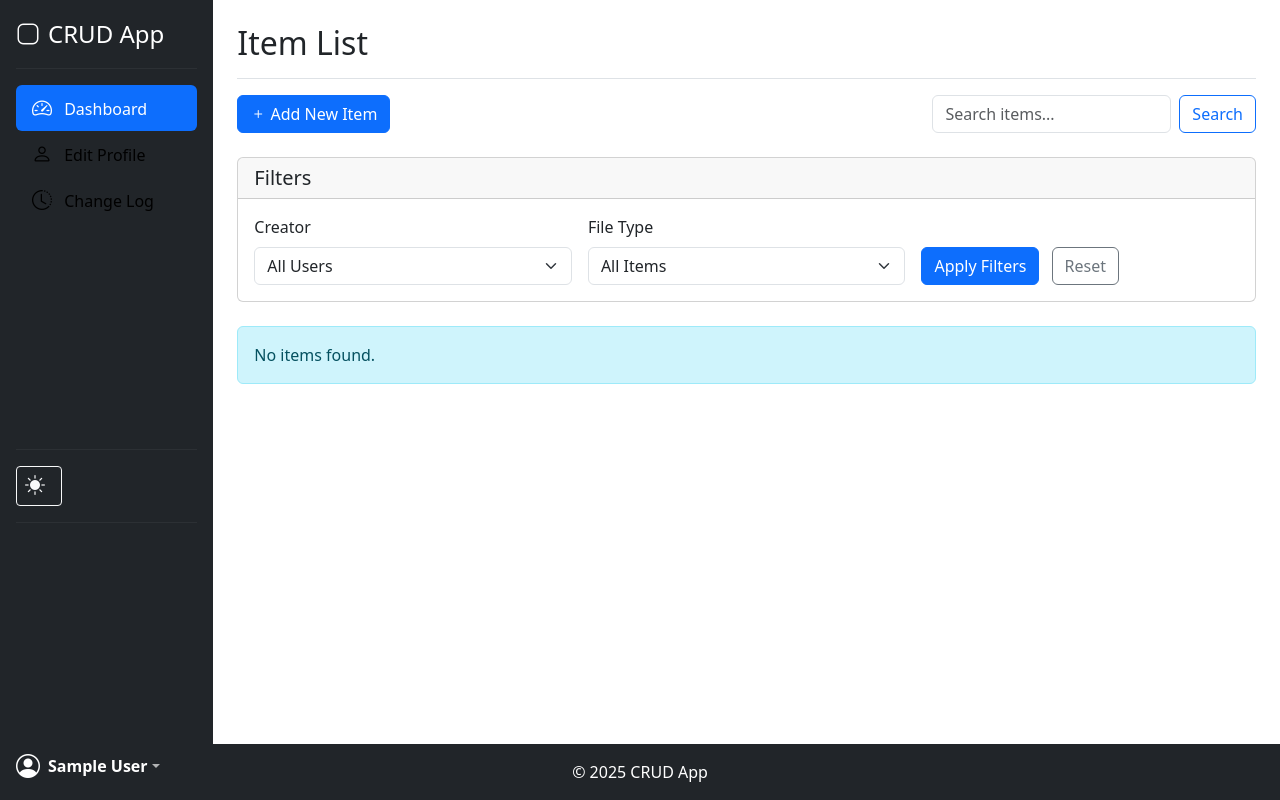
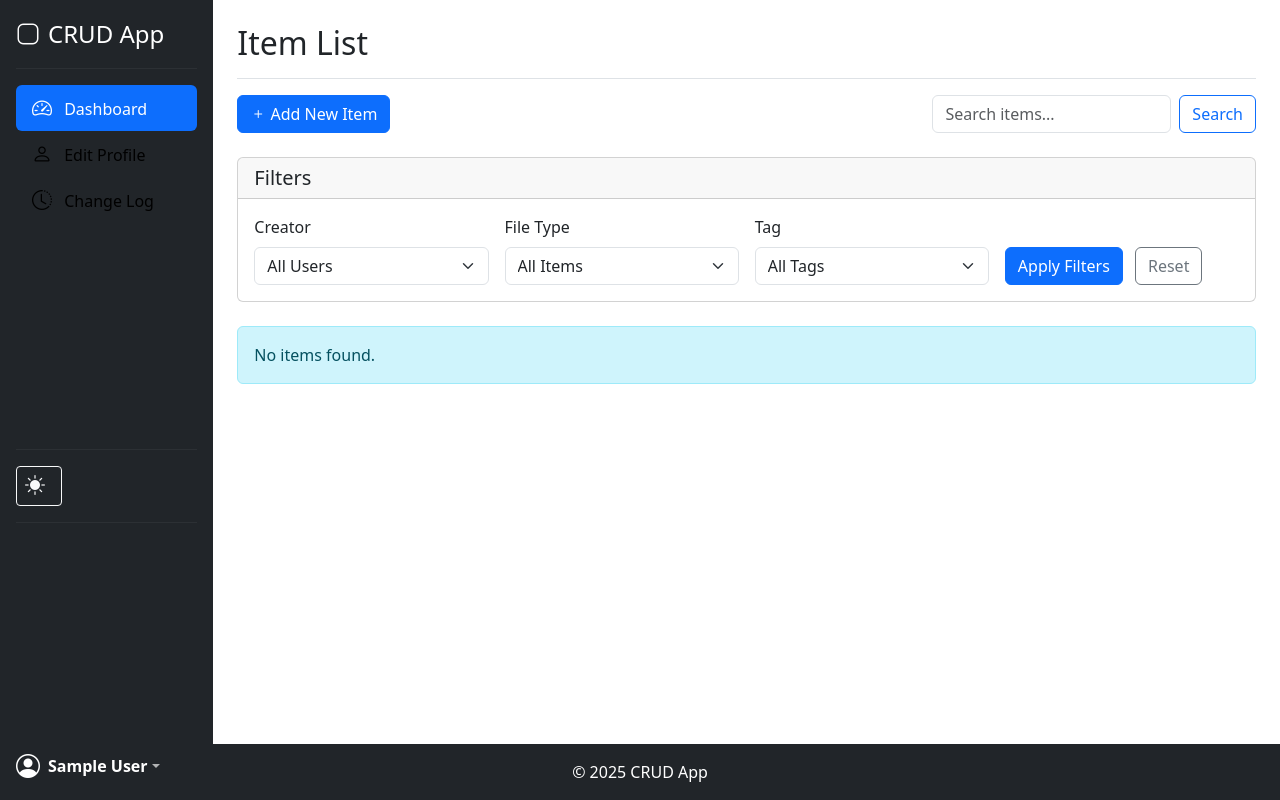
Before and after one commit to paulo1403/crud-django, a Django app: page / in a window 1280 px wide. Run offline with Django 4.2, Linux system fonts and the light colour scheme; the visitor is signed in with stand-in values (Sample User, id 1); data comes from the database, SQL or seed files in the repository; data that the repository does not hold is empty.

Commit message:
Add Tag model and implement tagging functionality for items; update item forms and list view to support tag selection and filtering.

```diff
--- a/crud_app/templates/item_list.html
+++ b/crud_app/templates/item_list.html
@@ -25,7 +25,7 @@
     <div class="card-body">
       <form action="{% url 'item_list' %}" method="get" class="row g-3">
         {% if search_query %}<input type="hidden" name="search" value="{{ search_query }}">{% endif %}
-        <div class="col-md-4">
+        <div class="col-md-3">
           <label for="creator" class="form-label">Creator</label>
           <select class="form-select" id="creator" name="creator">
             <option value="">All Users</option>
@@ -37,7 +37,7 @@
             {% endfor %}
           </select>
         </div>
-        <div class="col-md-4">
+        <div class="col-md-3">
           <label for="file_type" class="form-label">File Type</label>
           <select class="form-select" id="file_type" name="file_type">
             <option value="">All Items</option>
@@ -49,7 +49,17 @@
                     {% if file_filter == 'without_file' %}selected{% endif %}>Without Files</option>
           </select>
         </div>
-        <div class="col-md-4 d-flex align-items-end">
+        <div class="col-md-3">
+          <label for="tag" class="form-label">Tag</label>
+          <select class="form-select" id="tag" name="tag">
+            <option value="">All Tags</option>
+            {% for tag in all_tags %}
+              <option value="{{ tag.name }}"
+                      {% if tag.name == tag_filter %}selected{% endif %}>{{ tag.name }}</option>
+            {% endfor %}
+          </select>
+        </div>
+        <div class="col-md-3 d-flex align-items-end">
           <div>
             <button type="submit" class="btn btn-primary me-2">Apply Filters</button>
             <a href="{% url 'item_list' %}" class="btn btn-outline-secondary">Reset</a>
@@ -66,6 +76,7 @@
             <th>Name</th>
             <th>Description</th>
             <th>Created By</th>
+            <th>Tags</th>
             <th>File</th>
             <th>Actions</th>
           </tr>
@@ -76,6 +87,14 @@
               <td>{{ item.name }}</td>
               <td>{{ item.description }}</td>
               <td>{{ item.created_by.get_full_name|default:item.created_by.username }}</td>
+              <td>
+                {% for tag in item.tags.all %}
+                  <a href="?tag={{ tag.name }}"
+                     class="badge bg-primary text-decoration-none">{{ tag.name }}</a>
+                {% empty %}
+                  <span class="text-muted">No tags</span>
+                {% endfor %}
+              </td>
               <td>
                 {% if item.file %}
                   {% if item.is_image %}
@@ -109,10 +128,78 @@
         </tbody>
       </table>
     </div>
+    <!-- Paginación -->
+    <nav aria-label="Page navigation">
+      {% if items.has_other_pages %}
+        <ul class="pagination justify-content-center">
+          {% if items.has_previous %}
+            <li class="page-item">
+              <a class="page-link"
+                 href="?page=1{% if search_query %}&search={{ search_query }}{% endif %}{% if creator_filter %}&creator={{ creator_filter }}{% endif %}{% if file_filter %}&file_type={{ file_filter }}{% endif %}{% if tag_filter %}&tag={{ tag_filter }}{% endif %}"
+                 aria-label="First">
+                <span aria-hidden="true">&laquo;&laquo;</span>
+              </a>
+            </li>
+            <li class="page-item">
+              <a class="page-link"
+                 href="?page={{ items.previous_page_number }}{% if search_query %}&search={{ search_query }}{% endif %}{% if creator_filter %}&creator={{ creator_filter }}{% endif %}{% if file_filter %}&file_type={{ file_filter }}{% endif %}{% if tag_filter %}&tag={{ tag_filter }}{% endif %}"
+                 aria-label="Previous">
+                <span aria-hidden="true">&laquo;</span>
+              </a>
+            </li>
+          {% else %}
+            <li class="page-item disabled">
+              <span class="page-link">&laquo;&laquo;</span>
+            </li>
+            <li class="page-item disabled">
+              <span class="page-link">&laquo;</span>
+            </li>
+          {% endif %}
+          {% for i in items.paginator.page_range %}
+            {% if items.number == i %}
+              <li class="page-item active">
+                <span class="page-link">{{ i }}</span>
+              </li>
+            {% elif i > items.number|add:'-3' and i < items.number|add:'3' %}
+              <li class="page-item">
+                <a class="page-link"
+                   href="?page={{ i }}{% if search_query %}&search={{ search_query }}{% endif %}{% if creator_filter %}&creator={{ creator_filter }}{% endif %}{% if file_filter %}&file_type={{ file_filter }}{% endif %}{% if tag_filter %}&tag={{ tag_filter }}{% endif %}">{{ i }}</a>
+              </li>
+            {% endif %}
+          {% endfor %}
+          {% if items.has_next %}
+            <li class="page-item">
+              <a class="page-link"
+                 href="?page={{ items.next_page_number }}{% if search_query %}&search={{ search_query }}{% endif %}{% if creator_filter %}&creator={{ creator_filter }}{% endif %}{% if file_filter %}&file_type={{ file_filter }}{% endif %}{% if tag_filter %}&tag={{ tag_filter }}{% endif %}"
+                 aria-label="Next">
+                <span aria-hidden="true">&raquo;</span>
+              </a>
+            </li>
+            <li class="page-item">
+              <a class="page-link"
+                 href="?page={{ items.paginator.num_pages }}{% if search_query %}&search={{ search_query }}{% endif %}{% if creator_filter %}&creator={{ creator_filter }}{% endif %}{% if file_filter %}&file_type={{ file_filter }}{% endif %}{% if tag_filter %}&tag={{ tag_filter }}{% endif %}"
+                 aria-label="Last">
+                <span aria-hidden="true">&raquo;&raquo;</span>
+              </a>
+            </li>
+          {% else %}
+            <li class="page-item disabled">
+              <span class="page-link">&raquo;</span>
+            </li>
+            <li class="page-item disabled">
+              <span class="page-link">&raquo;&raquo;</span>
+            </li>
+          {% endif %}
+        </ul>
+        <div class="text-center text-muted">
+          Showing {{ items.start_index }} to {{ items.end_index }} of {{ items.paginator.count }} items
+        </div>
+      {% endif %}
+    </nav>
   {% else %}
     <div class="alert alert-info">
       No items found.
-      {% if search_query or creator_filter or file_filter %}Try changing your search criteria.{% endif %}
+      {% if search_query or creator_filter or file_filter or tag_filter %}Try changing your search criteria.{% endif %}
     </div>
   {% endif %}
 {% endblock %}
--- a/crud_app/views.py
+++ b/crud_app/views.py
@@ -1,21 +1,22 @@
 from django.shortcuts import render, get_object_or_404, redirect
 from django.contrib.auth.decorators import login_required
+from django.contrib.auth.models import User
 from django.contrib import messages
 from django.utils.http import url_has_allowed_host_and_scheme
 from django.contrib.admin.views.decorators import staff_member_required
 from django.db.models import Q
 from .forms import CustomUserCreationForm
-from .models import Item, ChangeLog
+from .models import Item, ChangeLog, Tag
 import os
 
 
 # List all items
 @login_required
 def item_list(request):
-    from django.contrib.auth.models import User
+    from django.core.paginator import Paginator, EmptyPage, PageNotAnInteger
 
     # Inicializamos la búsqueda con todos los ítems
-    items = Item.objects.all()
+    items = Item.objects.all().order_by("-created_at")
 
     # Búsqueda por texto en nombre o descripción
     search_query = request.GET.get("search", "")
@@ -44,15 +45,38 @@ def item_list(request):
     elif file_filter == "without_file":
         items = items.filter(file="")
 
+    # Filtro por etiqueta
+    tag_filter = request.GET.get("tag", "")
+    if tag_filter:
+        items = items.filter(tags__name=tag_filter)
+
+    # Paginación
+    page = request.GET.get("page", 1)
+    paginator = Paginator(items, 10)  # Mostrar 10 ítems por página
+
+    try:
+        items_page = paginator.page(page)
+    except PageNotAnInteger:
+        # Si page no es un entero, muestra la primera página
+        items_page = paginator.page(1)
+    except EmptyPage:
+        # Si page está fuera de rango, muestra la última página de resultados
+        items_page = paginator.page(paginator.num_pages)
+
     # Obtener lista de usuarios para el filtro
     creators = User.objects.filter(items__isnull=False).distinct()
 
+    # Obtener todas las etiquetas para el filtro
+    all_tags = Tag.objects.all()
+
     context = {
-        "items": items,
+        "items": items_page,
         "search_query": search_query,
         "creator_filter": creator_filter,
         "file_filter": file_filter,
+        "tag_filter": tag_filter,
         "creators": creators,
+        "all_tags": all_tags,
     }
 
     return render(request, "item_list.html", context)
@@ -61,6 +85,9 @@ def item_list(request):
 # Create a new item
 @login_required
 def item_create(request):
+    # Obtener todas las etiquetas para mostrar en el formulario
+    all_tags = Tag.objects.all().order_by("name")
+
     if request.method == "POST":
         name = request.POST.get("name")
         description = request.POST.get("description")
@@ -73,6 +100,24 @@ def item_create(request):
             item.file = request.FILES["file"]
             item.save()
 
+        # Manejar etiquetas existentes seleccionadas
+        if "tags" in request.POST:
+            selected_tags = request.POST.getlist("tags")
+            for tag_id in selected_tags:
+                try:
+                    tag = Tag.objects.get(id=tag_id)
+                    item.tags.add(tag)
+                except Tag.DoesNotExist:
+                    pass
+
+        # Manejar nuevas etiquetas
+        new_tags = request.POST.get("new_tags", "")
+        if new_tags:
+            tag_names = [tag.strip() for tag in new_tags.split(",") if tag.strip()]
+            for tag_name in tag_names:
+                tag, created = Tag.objects.get_or_create(name=tag_name)
+                item.tags.add(tag)
+
         # Crear registro en el historial con datos adicionales
         ChangeLog.objects.create(
             item=item,
@@ -83,13 +128,18 @@ def item_create(request):
             additional_data={"description": item.description},
         )
         return redirect("item_list")
-    return render(request, "item_form.html")
+
+    context = {"all_tags": all_tags}
+    return render(request, "item_form.html", context)
 
 
 # Update an existing item
 @login_required
 def item_update(request, pk):
     item = get_object_or_404(Item, pk=pk)
+    # Obtener todas las etiquetas para mostrar en el formulario
+    all_tags = Tag.objects.all().order_by("name")
+
     if request.method == "POST":
         old_name = item.name
         old_description = item.description
@@ -112,7 +162,29 @@ def item_update(request, pk):
                 os.remove(file_path)
             item.file = None
 
+        # Guardar cambios básicos antes de manejar etiquetas
         item.save()
+
+        # Manejar etiquetas - primero limpiar las existentes
+        item.tags.clear()
+
+        # Añadir etiquetas existentes seleccionadas
+        if "tags" in request.POST:
+            selected_tags = request.POST.getlist("tags")
+            for tag_id in selected_tags:
+                try:
+                    tag = Tag.objects.get(id=tag_id)
+                    item.tags.add(tag)
+                except Tag.DoesNotExist:
+                    pass
+
+        # Manejar nuevas etiquetas
+        new_tags = request.POST.get("new_tags", "")
+        if new_tags:
+            tag_names = [tag.strip() for tag in new_tags.split(",") if tag.strip()]
+            for tag_name in tag_names:
+                tag, created = Tag.objects.get_or_create(name=tag_name)
+                item.tags.add(tag)
 
         # Crear registro en el historial con datos adicionales
         ChangeLog.objects.create(
@@ -129,7 +201,9 @@ def item_update(request, pk):
             },
         )
         return redirect("item_list")
-    return render(request, "item_form.html", {"item": item})
+
+    context = {"item": item, "all_tags": all_tags}
+    return render(request, "item_form.html", context)
 
 
 # Delete an item
```
Also changed, not shown: crud_app/models.py (+8 -0 lines), crud_app/templates/item_form.html (+25 -2 lines), crud_app/migrations/0006_tag_item_tags.py (added).
